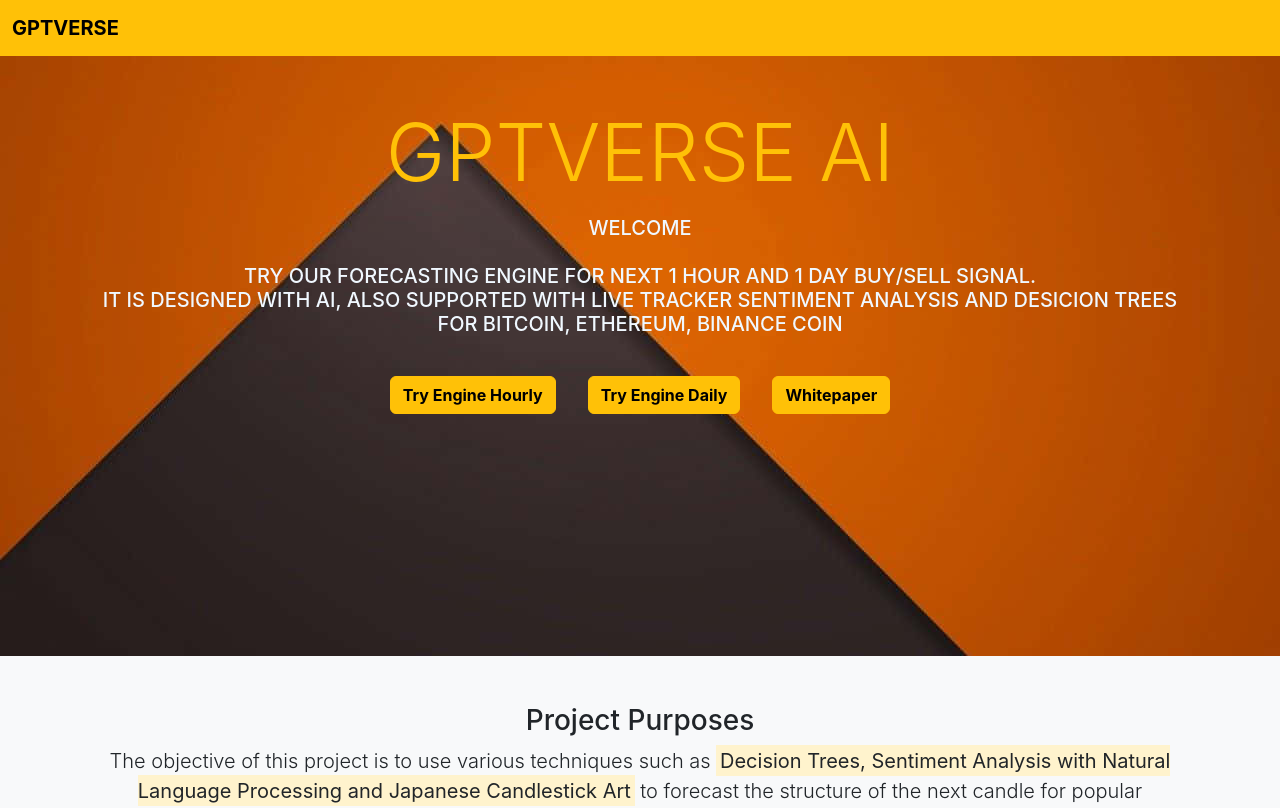
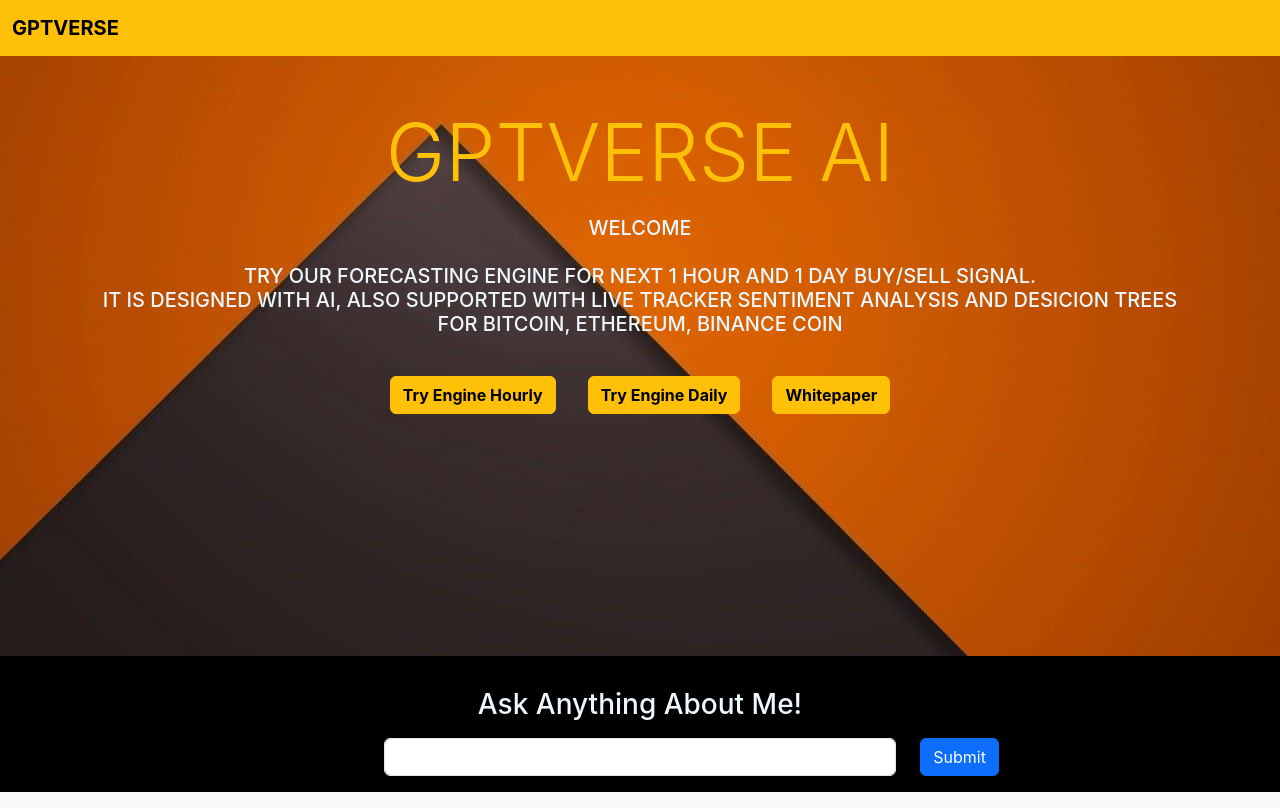
Before and after one commit to kozanakyel/KZ-Engine-Frontend, a React (Vite) app: page / in a window 1280 px wide. Shown: the top 808 px of the page. Built offline with nearby package versions, Linux system fonts and the light colour scheme.

Commit message:
add ai asisstant for project and demo

```diff
--- /dev/null
+++ b/src/components/aiProjectAssistant/AIProjectAssistant.jsx
@@ -0,0 +1,55 @@
+import React, { useState } from 'react';
+import axios from '../../utils/axios';
+
+const AIProjectAssistant = () => {
+  const [f1Query, setF1Query] = useState('');
+  const [response, setResponse] = useState('');
+
+  const handleSubmit = async (event) => {
+    event.preventDefault();
+
+    try {
+      const requestBody = { f1_query: f1Query };
+      const res = await axios.post('/ai_project_assistant', requestBody);
+
+      setResponse(res.data.response);
+    } catch (error) {
+      console.error('Error occurred while fetching data:', error);
+    }
+  };
+
+  return (
+    <div className="container hor-ver-centered">
+      <div className={'hor-ver-centered m-3 row'}>
+        <h3 className={'hor-ver-centered m-3 row'}>Ask Anything About Me!</h3>
+        <form onSubmit={handleSubmit}>
+          <div className="row align-items-center">
+            <div className="col-2"></div>
+            <div className="col-md-8">
+              <input
+                id="f1Query"
+                type="text"
+                className="form-control"
+                value={f1Query}
+                onChange={(e) => setF1Query(e.target.value)}
+              />
+            </div>
+            <div className="col-2">
+              <input type="submit" className="btn btn-primary" value="Submit" />
+            </div>
+          </div>
+        </form>
+
+        {response && (
+          <div className="row m-3">
+            <div className="col p-3 border border-info">
+              <p className="text-info">{response}</p>
+            </div>
+          </div>
+        )}
+      </div>
+    </div>
+  );
+};
+
+export default AIProjectAssistant;
--- a/src/components/chartComponent/ChartComponent.jsx
+++ b/src/components/chartComponent/ChartComponent.jsx
@@ -1,15 +1,16 @@
 import React, { useState, useEffect } from 'react';
 import Chart from 'chart.js/auto';
-import { Line } from "react-chartjs-2";
-
+import { Line } from 'react-chartjs-2';
 
 const ChartComponent = (props) => {
-    const chartData = JSON.parse(props.backtestData)
-    // console.log(chartData)
+  const chartData = JSON.parse(props.backtestData);
+  // console.log(chartData);
 
-    const formattedDates = Object.keys(chartData.creturns).filter(Boolean).map(timestamp => {
+  const formattedDates = Object.keys(chartData.creturns)
+    .filter(Boolean)
+    .map((timestamp) => {
       const date = new Date(parseInt(timestamp));
-        date.setHours(date.getHours() - 2);   // beacues backed uses binance timezone end sen 3 hour later results
+      date.setHours(date.getHours() - 2); // beacues backed uses binance timezone end sen 3 hour later results
       return date.toLocaleString(); // You can format the date string as desired using the toLocaleString method
     });
 
@@ -17,10 +18,10 @@
     labels: formattedDates.filter(Boolean),
     datasets: [
       {
-                label: "Cummulative returns",
+        label: 'Cummulative returns',
         data: Object.values(chartData.creturns).filter(Boolean),
         fill: false,
-                borderColor: "red",
+        borderColor: 'red',
       },
       // {
       //     label: "Strategy",
@@ -29,10 +30,10 @@
       //     borderColor: "blue",
       // },
       {
-                label: "Net Strategy",
-                data: Object.values(chartData.cstrategy_net).filter(Boolean),
+        label: 'Net Strategy',
+        data: Object.values(chartData.cstrategy).filter(Boolean),
         fill: false,
-                borderColor: "green",
+        borderColor: 'green',
       },
     ],
   };
--- a/src/pages/engine/Engine.jsx
+++ b/src/pages/engine/Engine.jsx
@@ -6,7 +6,7 @@
 
 import Card from '../../components/card/Card';
 import Footer from '../../components/footer/Footer';
-import ChartComponent from "@/components/chartComponent/ChartComponent";
+import ChartComponent from '@/components/chartComponent/ChartComponent';
 
 const Engine = () => {
   const [allSignals, setAllSignals] = useState([]);
--- a/src/pages/home/Home.jsx
+++ b/src/pages/home/Home.jsx
@@ -1,22 +1,25 @@
-import React from "react";
-import Header from "@/components/header/Header";
-import Footer from "@/components/footer/Footer";
-import FlowComponent from "@/components/flowComponent/FlowComponent";
-import KzengineDiagram from "@/components/kzengineDiagram/KzengineDiagram";
+import React from 'react';
+import Header from '@/components/header/Header';
+import Footer from '@/components/footer/Footer';
+import FlowComponent from '@/components/flowComponent/FlowComponent';
+import KzengineDiagram from '@/components/kzengineDiagram/KzengineDiagram';
+import AIProjectAssistant from '../../components/aiProjectAssistant/AIProjectAssistant';
 
 const Home = () => {
+  const homeHeader =
+    'Welcome, You can try our cyptocurrency price movement forecasting engine ' +
+    'for next 1 hour and 1 day BUY/SELL SIGNAL. It is designed with AI, also supported with' +
+    ' Live Tracker Sentiment Analysis and Desicion Trees for Bitcoin, Ethereum, Binance coin';
 
-    const homeHeader = "Welcome, You can try our cyptocurrency price movement forecasting engine " +
-        "for next 1 hour and 1 day BUY/SELL SIGNAL. It is designed with AI, also supported with" +
-        " Live Tracker Sentiment Analysis and Desicion Trees for Bitcoin, Ethereum, Binance coin";
-
-    return <>
-        <Header content={homeHeader} />
-        <FlowComponent />
-        <KzengineDiagram />
-        <Footer />
+  return (
+    <>
+      <Header content={homeHeader} />
+      <AIProjectAssistant />
+      <FlowComponent />
+      <KzengineDiagram />
+      <Footer />
     </>
-
-}
+  );
+};
 
 export default Home;
--- a/src/utils/axios.js
+++ b/src/utils/axios.js
@@ -1,6 +1,7 @@
 import axios from 'axios';
 
-const KZ_URL = 'https://304f-161-97-89-37.ngrok-free.app';
+// const KZ_URL = 'https://304f-161-97-89-37.ngrok-free.app';
+const KZ_URL = 'http://127.0.0.1:5005';
 export default axios.create({
     baseURL: KZ_URL
 });
```
Lines whose indentation alone changed are shown as unchanged.
